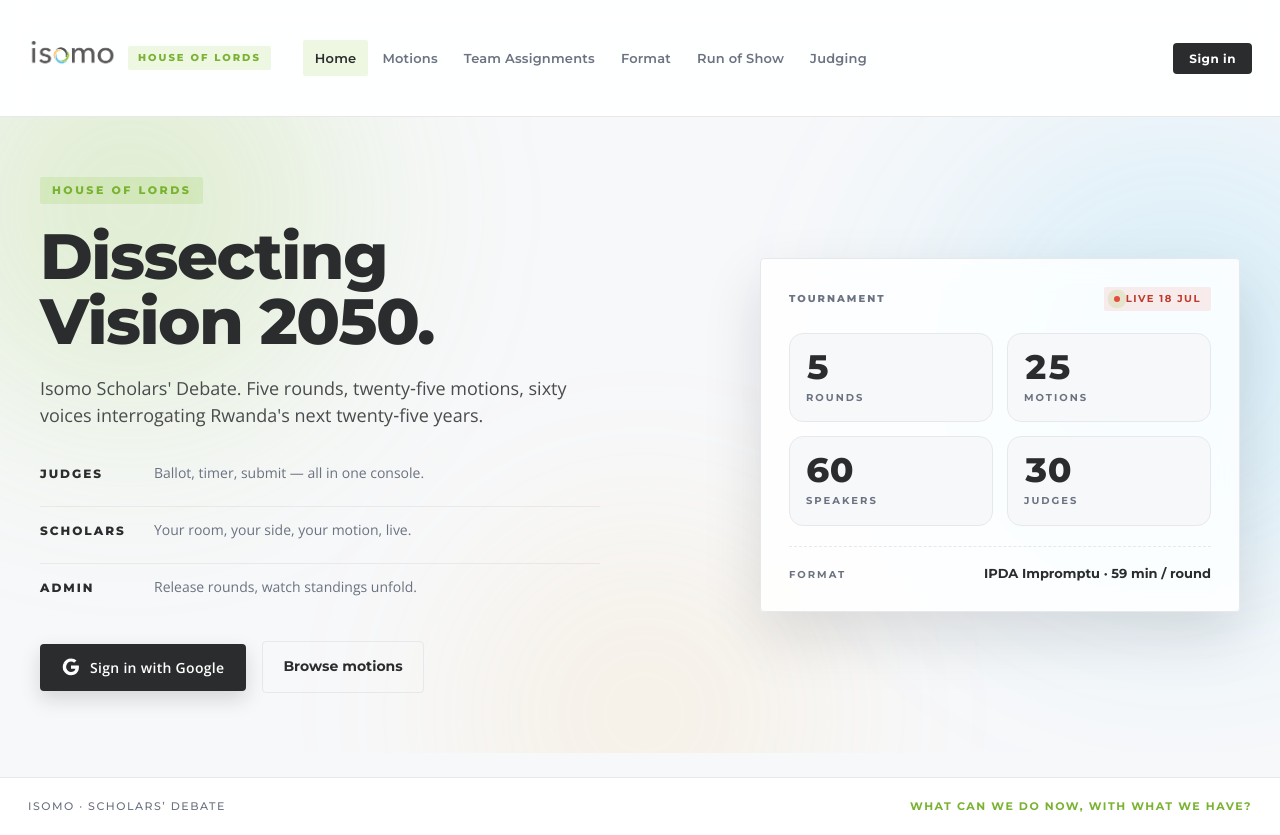
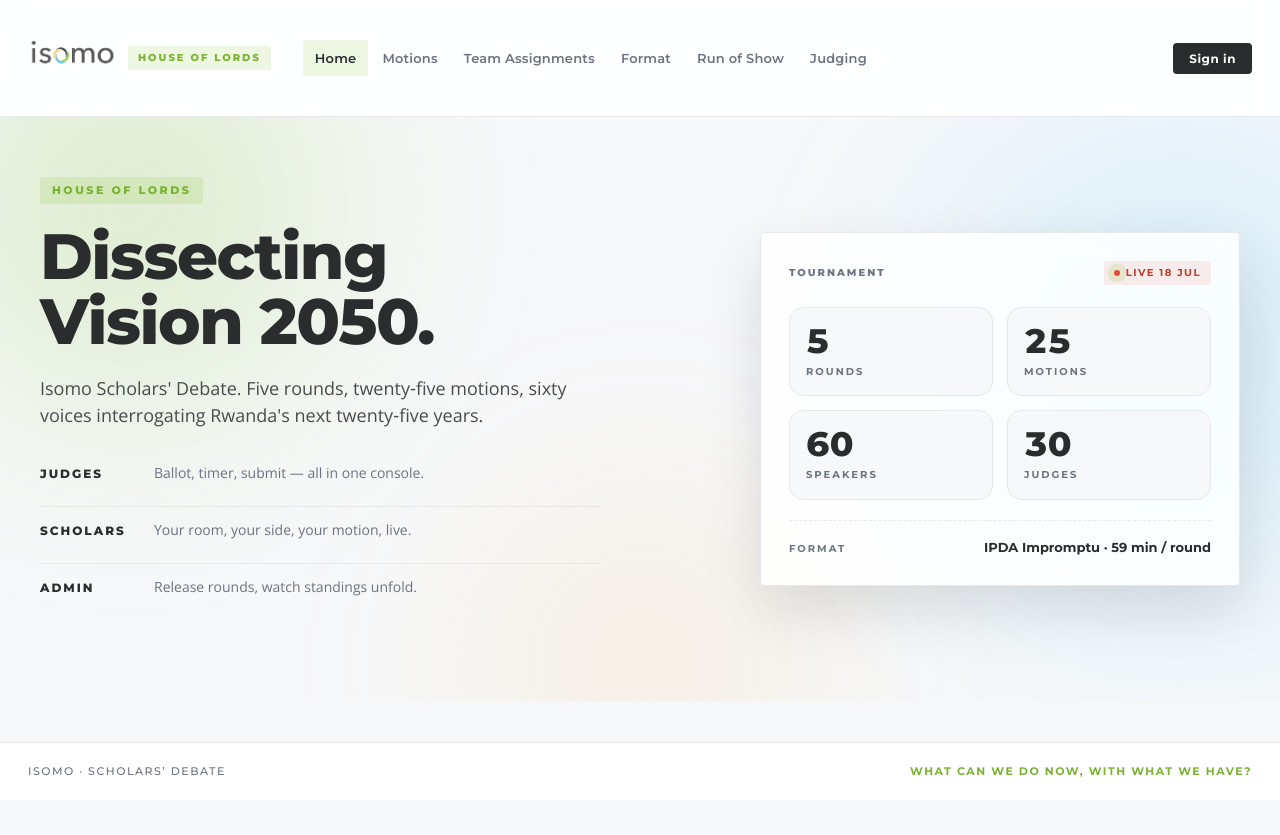
Before and after one commit to happy-tcu/houseoflords, a React (Vite) app: page / in a window 1280 px wide. After the commit the page ends 800 px from the top, so only its background shows below. Built offline with nearby package versions, Linux system fonts and the light colour scheme; no server answers.

Commit message:
Remove duplicate hero CTAs (Sign in + Browse motions live in nav)

```diff
--- a/src/pages/Home.jsx
+++ b/src/pages/Home.jsx
@@ -57,18 +57,13 @@
               <li><b>Admin</b> <span>Release rounds, watch standings unfold.</span></li>
             </ul>
 
-            <div className="landing-cta">
-              {signedIn ? (
+            {signedIn && (
+              <div className="landing-cta">
                 <button className="btn-primary" onClick={() => nav(portalHref)}>
                   <GoogleIcon /> Open {profile.role} portal
                 </button>
-              ) : (
-                <button className="btn-primary" onClick={onSignIn} disabled={busy}>
-                  <GoogleIcon /> {busy ? 'Redirecting…' : 'Sign in with Google'}
-                </button>
-              )}
-              <Link to="/motions" className="btn-secondary">Browse motions</Link>
-            </div>
+              </div>
+            )}
             {err && <div className="landing-err">{err}</div>}
           </div>
 
```
